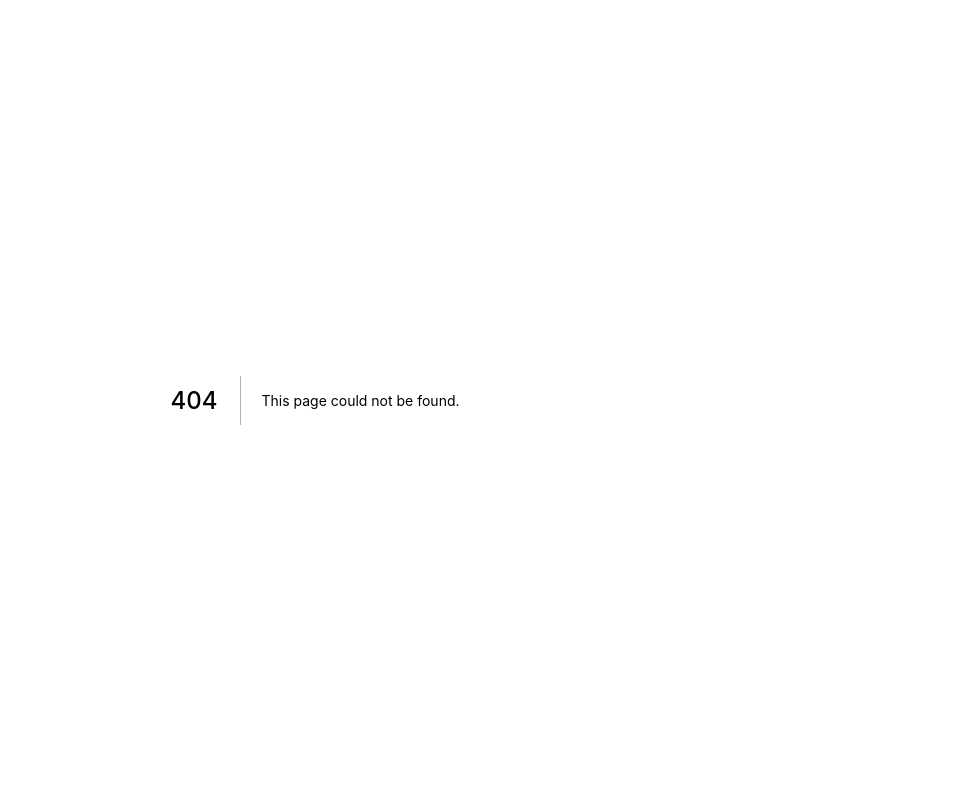
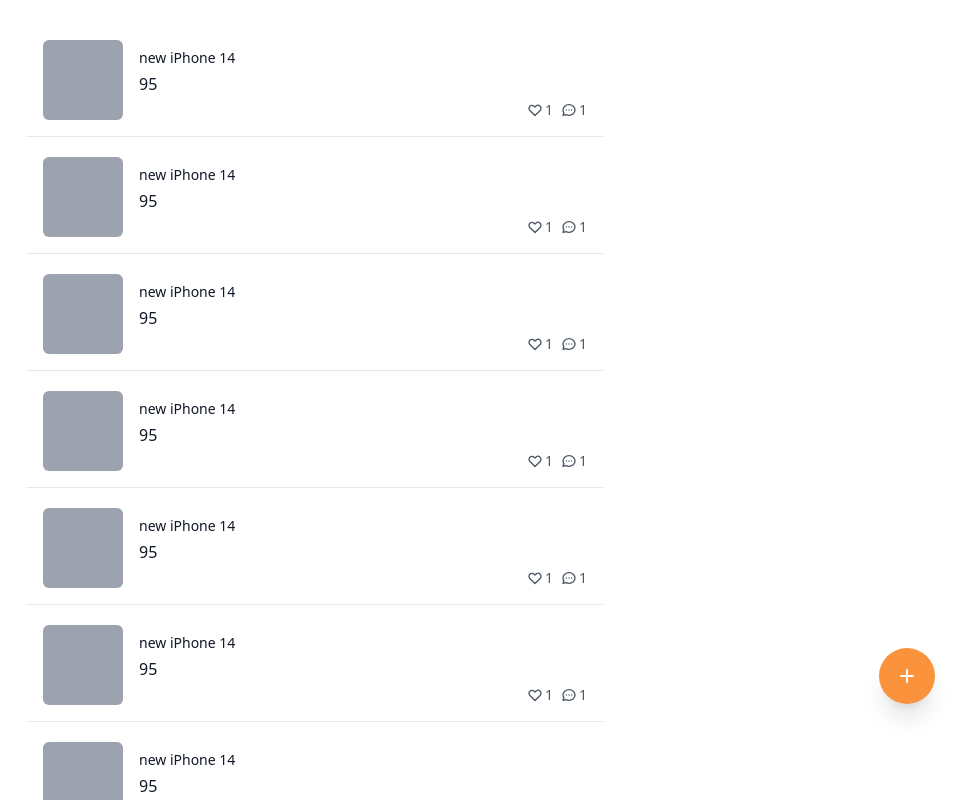
Before and after one commit to s570908/carrot-market-practice, a Next.js app: page /home1 in a window 1280 px wide. Before the commit this address had no page. Shown: the top 800 px of the page, without its empty margins (325-1280 px from the left). Built offline with nearby package versions, Linux system fonts and the light colour scheme.

Commit message:
FloatingButton와 Item 콤포넌트를 만들었다. 그리고 이것을 사용하였다.

```diff
--- /dev/null
+++ b/components/FloatingButton1.tsx
@@ -0,0 +1,18 @@
+import Link from "next/link";
+import React from "react";
+
+interface FloatingButton {
+  href: string;
+  children: React.ReactNode;
+}
+
+const FloatingButton = ({ href, children }: FloatingButton) => {
+  return (
+    <Link href={href}>
+      <a className="fixed bottom-24 right-5 cursor-pointer rounded-full bg-orange-400 p-4 text-white shadow-xl transition-colors duration-300 hover:bg-orange-500">
+        {children}
+      </a>
+    </Link>
+  );
+};
+export default FloatingButton;
--- /dev/null
+++ b/components/Items1.tsx
@@ -0,0 +1,64 @@
+import Link from "next/link";
+
+interface ItemProps {
+  title: string;
+  price: number;
+  id: number;
+  comments: number;
+  hearts: number;
+}
+
+const Item = ({ title, price, id, comments, hearts }: ItemProps) => {
+  console.log("Item--id: ", id);
+  return (
+    <Link href={`/items/${id}`}>
+      <a className="flex cursor-pointer justify-between border-b px-4 pb-4">
+        <div className="flex space-x-4">
+          <div className="h-20 w-20 rounded-md bg-gray-400" />
+          <div className="flex flex-col pt-2">
+            <h3 className="text-sm font-medium text-gray-900">{title}</h3>
+            <span className="font-md mt-1 text-gray-900">{price}</span>
+          </div>
+        </div>
+        <div className="flex items-end justify-end space-x-2">
+          <div className="flex items-center space-x-0.5 text-sm text-gray-600">
+            <svg
+              className="h-4 w-4"
+              fill="none"
+              stroke="currentColor"
+              viewBox="0 0 24 24"
+              xmlns="http://www.w3.org/2000/svg"
+            >
+              <path
+                strokeLinecap="round"
+                strokeLinejoin="round"
+                strokeWidth="2"
+                d="M4.318 6.318a4.5 4.5 0 000 6.364L12 20.364l7.682-7.682a4.5 4.5 0 00-6.364-6.364L12 7.636l-1.318-1.318a4.5 4.5 0 00-6.364 0z"
+              ></path>
+            </svg>
+            <span>{comments}</span>
+          </div>
+          <div className="flex items-center space-x-0.5 text-sm text-gray-600">
+            <svg
+              className="h-4 w-4"
+              fill="none"
+              stroke="currentColor"
+              viewBox="0 0 24 24"
+              xmlns="http://www.w3.org/2000/svg"
+            >
+              <path
+                strokeLinecap="round"
+                strokeLinejoin="round"
+                strokeWidth="2"
+                d="M8 12h.01M12 12h.01M16 12h.01M21 12c0 4.418-4.03 8-9 8a9.863 9.863 0 01-4.255-.949L3 20l1.395-3.72C3.512 15.042 3 13.574 3 12c0-4.418 4.03-8 9-8s9 3.582 9 8z"
+              ></path>
+            </svg>
+            <span>{hearts}</span>
+          </div>
+        </div>
+      </a>
+    </Link>
+  );
+};
+
+export default Item;
--- a/pages/home.tsx
+++ b/pages/home.tsx
@@ -1,4 +1,4 @@
-import Layout from "@components/layout";
+import Layout from "@components/Layout";
 import type { NextPage } from "next";
 
 const Home: NextPage = () => {
--- /dev/null
+++ b/pages/home1.tsx
@@ -0,0 +1,36 @@
+import FloatingButton from "@components/FloatingButton1";
+import Item from "@components/Items1";
+import type { NextPage } from "next";
+
+const Home: NextPage = () => {
+  let title, canGoBack, hasTabBar;
+  title = "HOME Test";
+  canGoBack = true;
+  hasTabBar = true;
+  return (
+    <div className="p flex flex-col space-y-5 py-10">
+      {[...Array(10)].map((_, i) => (
+        <Item key={i} title="new iPhone 14" price={95} id={i + 1} comments={1} hearts={1} />
+      ))}
+      <FloatingButton href="/items/upload">
+        <svg
+          className="h-6 w-6"
+          xmlns="http://www.w3.org/2000/svg"
+          fill="none"
+          viewBox="0 0 24 24"
+          stroke="currentColor"
+          aria-hidden="true"
+        >
+          <path
+            strokeLinecap="round"
+            strokeLinejoin="round"
+            strokeWidth="2"
+            d="M12 6v6m0 0v6m0-6h6m-6 0H6"
+          />
+        </svg>
+      </FloatingButton>
+    </div>
+  );
+};
+
+export default Home;
```
